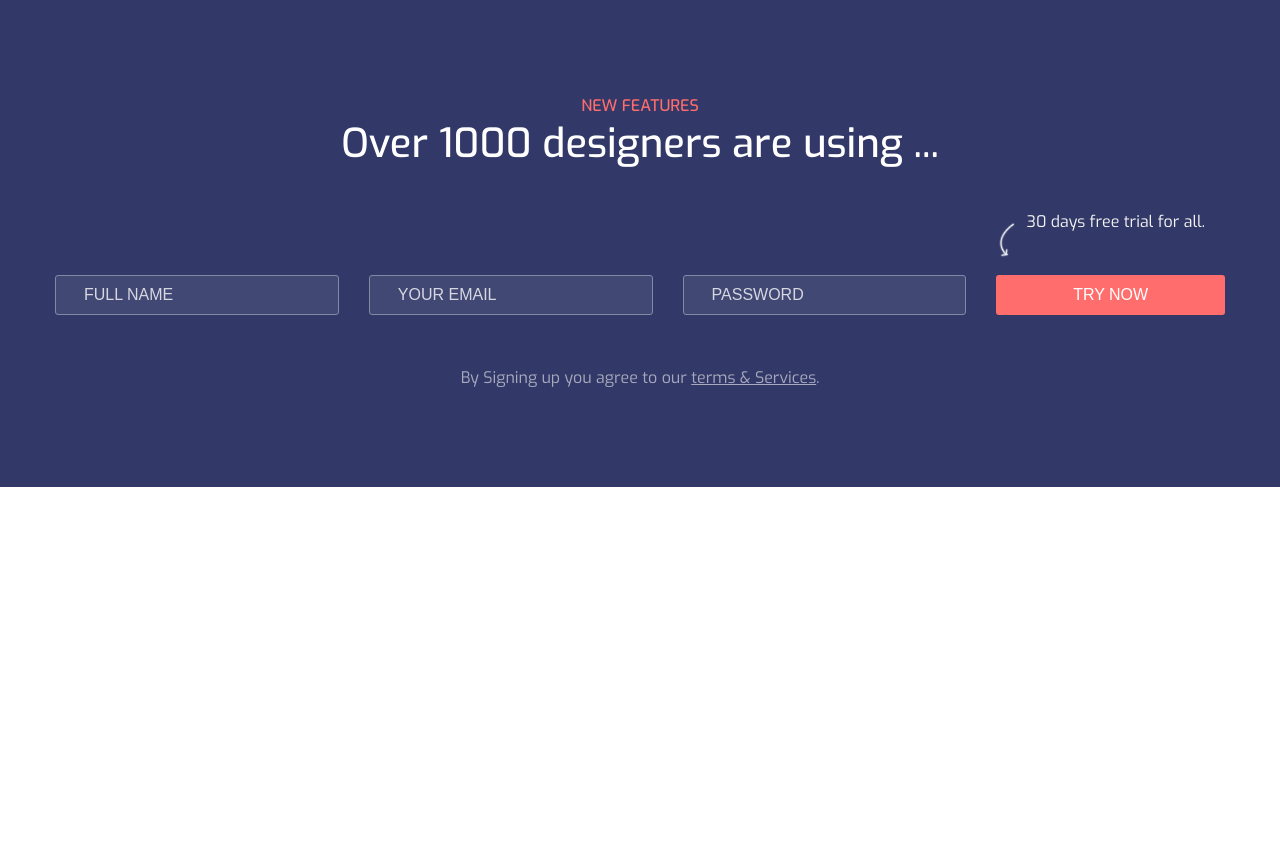
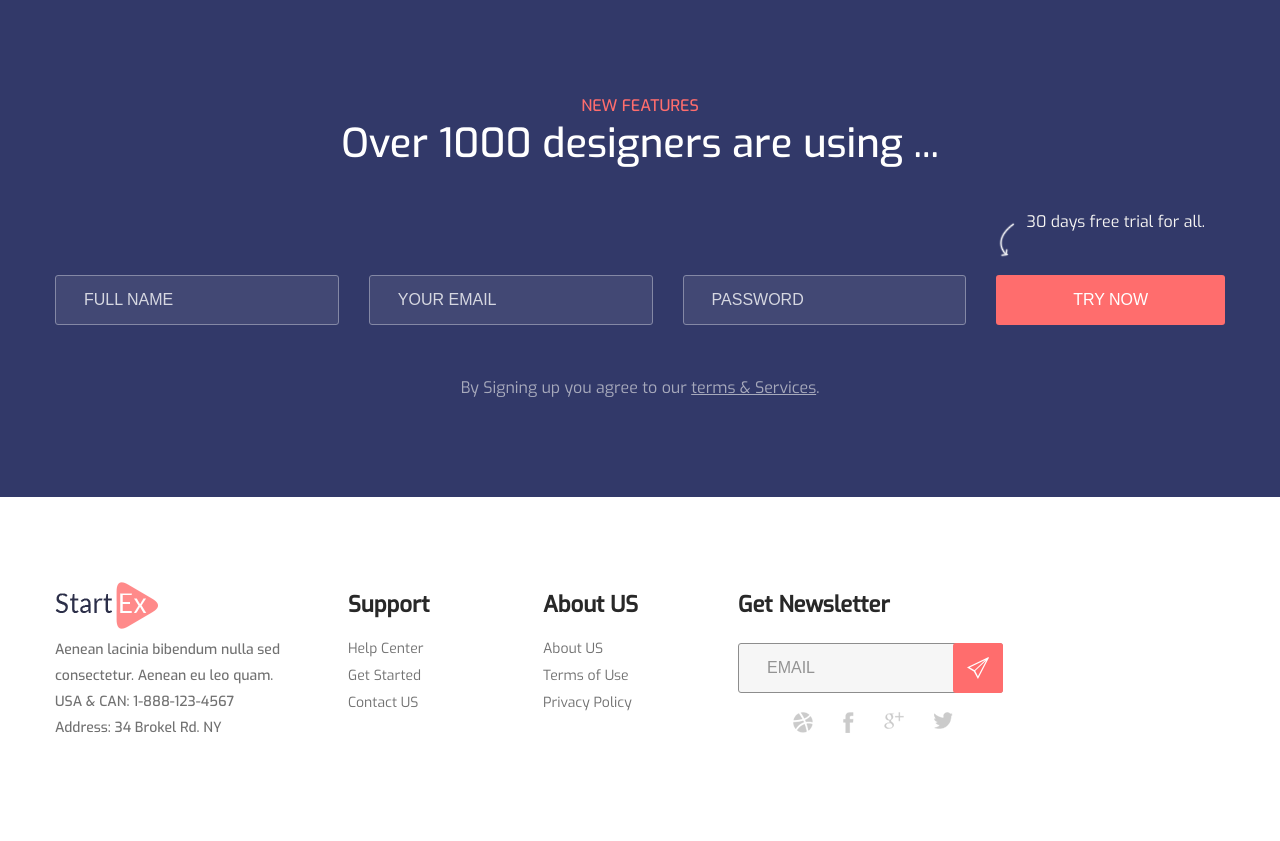
Before and after one commit to kukuew/startex, a plain HTML site: page index.html in a window 1280 px wide. Shown: the part 4231-5072 px from the top of the page. Before the commit the page ends 4718 px from the top, so only its background shows below. Drawn offline with Linux system fonts and the light colour scheme.

Commit message:
Footer section done. No adaptive. Fixed some bugs

```diff
--- a/css/style.css
+++ b/css/style.css
@@ -11,6 +11,20 @@ body {
 
 *, *::afeter, *::before {
     box-sizing: border-box;
+}
+
+.visually-hidden:not(:focus):not(:active) {
+	position: absolute;
+	width: 1px;
+	height: 1px;
+	margin: -1px;
+	border: 0;
+	padding: 0;
+	white-space: nowrap;
+	-webkit-clip-path: inset(100%);
+	        clip-path: inset(100%);
+	clip: rect(0 0 0 0);
+	overflow: hidden;
 }
 
 .center {
@@ -311,7 +325,7 @@ body {
     color: #fff;
     font-size: inherit;
     font-weight: 400;
-    padding: 10px 28px;
+    padding: 15px 28px;
     opacity: 0.8;
     margin-right: 30px;
 }
@@ -331,6 +345,7 @@ body {
     background-color: #ff6d6d;
     border: none;
     border-radius: 3px;
+    cursor: pointer;
 }
 
 .sign-up__terms-text {
@@ -344,3 +359,142 @@ body {
     color: inherit;
     font-weight: inherit;
 }
+
+/* Footer */
+
+.footer {
+    padding: 85px 0 100px;
+}
+
+.footer__wrapper {
+    display: flex;
+}
+
+.footer__col {
+    width: 195px;
+}
+
+.footer__info {
+    width: 293px;
+}
+
+.footer__newsletter {
+    width: 270px;
+}
+
+.footer__text {
+    padding: 0;
+    margin: 0;
+    width: 233px;
+    font-size: 14px;
+    opacity: 0.66;
+}
+
+.footer__col-title {
+    margin: 10px 0 17px;
+    padding: 0;
+
+    font-size: 22px;
+}
+
+.footer__col-list {
+    padding: 0;
+    margin: 0;
+
+    list-style: none;
+}
+
+.footer__col-link {
+    text-decoration: none;
+    font-size: 14px;
+    font-weight: 400;
+    color: inherit;
+    opacity: 0.66;
+}
+
+.footer__newsletter-input {
+    width: 207px;
+    border: 1px solid #8d8d8d;
+    border-radius: 3px;
+    background-color: #f6f6f6;
+    text-transform: uppercase;
+    color: #000;
+    font-size: inherit;
+    font-weight: 400;
+    padding: 15px 28px;
+}
+
+.footer__newsletter-input::placeholder {
+    color: #000;
+    opacity: 0.4;
+    font-size: inherit;
+}
+
+.footer__newsletter-form {
+    position: relative;
+    margin-top: 25px;
+}
+
+.footer__newsletter-submit {
+    position: absolute;
+    right: 5px;
+
+    width: 50px;
+    height: 50px;
+
+    background-color: #ff6d6d;
+    background-image: url(../img/newsletter-submit.png);
+    background-repeat: no-repeat;
+    background-position: 50% 50%;
+    border-radius: 3px;
+    border: none;
+    cursor: pointer;
+}
+
+.footer__social-list {
+    margin: 0;
+    padding: 0;
+    margin-top: 19px;
+
+    display: flex;
+    justify-content: center;
+
+    list-style: none;
+}
+
+.footer__social-item {
+    margin-right: 30px;
+}
+
+.footer__social-item:last-child {
+    margin-right: 0;
+}
+
+.footer__social-link {
+    display: block;
+    background-repeat: no-repeat;
+}
+
+.footer__social-link--dribbble {
+    width: 20px;
+    height: 21px;
+    background-image: url(../img/dribbble-logo.png);
+}
+
+.footer__social-link--facebook {
+    width: 11px;
+    height: 21px;
+    background-image: url(../img/facebook-logo.png);
+}
+
+.footer__social-link--google {
+    width: 20px;
+    height: 17px;
+    background-image: url(../img/googleplus-logo.png);
+}
+
+.footer__social-link--twitter {
+    width: 19px;
+    height: 17px;
+    background-image: url(../img/twitter-logo.png);
+}
--- a/index.html
+++ b/index.html
@@ -116,6 +116,45 @@
                 </div>
             </section>
         </main>
+        <footer class="footer">
+            <div class="container">
+                <div class="footer__wrapper">
+                    <div class="footer__info footer__col">
+                        <img src="img/footer-logo.png" alt="StartEX Logo" class="footer__logo" width="103px" height="47px">
+                        <p class="footer__text">Aenean lacinia bibendum nulla sed consectetur. Aenean eu leo quam. USA &  CAN: 1-888-123-4567 Address: 34 Brokel Rd. NY</p>
+                    </div>
+                    <div class="footer__support footer__col">
+                        <h3 class="footer__col-title">Support</h3>
+                        <ul class="footer__col-list">
+                            <li class="footer__col-item"><a href="#" class="footer__col-link">Help Center</a></li>
+                            <li class="footer__col-item"><a href="#" class="footer__col-link">Get Started</a></li>
+                            <li class="footer__col-item"><a href="#" class="footer__col-link">Contact US</a></li>
+                        </ul>
+                    </div>
+                    <div class="footer__about footer__col">
+                        <h3 class="footer__col-title">About US</h3>
+                        <ul class="footer__col-list">
+                            <li class="footer__col-item"><a href="#" class="footer__col-link">About US</a></li>
+                            <li class="footer__col-item"><a href="#" class="footer__col-link">Terms of Use</a></li>
+                            <li class="footer__col-item"><a href="#" class="footer__col-link">Privacy Policy</a></li>
+                        </ul>
+                    </div>
+                    <div class="footer__newsletter footer__col">
+                        <h3 class="footer__col-title">Get Newsletter</h3>
+                        <form class="footer__newsletter-form">
+                            <input type="text" class="footer__newsletter-input" placeholder="Email">
+                            <button class="footer__newsletter-submit" type="submit"><span class="visually-hidden">Get Newsletter</span></button>
+                        </form>
+                        <ul class="footer__social-list">
+                            <li class="footer__social-item"><a href="#" class="footer__social-link footer__social-link--dribbble"><span class="visually-hidden">Dribbble</span></a></li>
+                            <li class="footer__social-item"><a href="#" class="footer__social-link footer__social-link--facebook"><span class="visually-hidden">Facebook</span></a></li>
+                            <li class="footer__social-item"><a href="#" class="footer__social-link footer__social-link--google"><span class="visually-hidden">Google+</span></a></li>
+                            <li class="footer__social-item"><a href="#" class="footer__social-link footer__social-link--twitter"><span class="visually-hidden">Twitter</span></a></li>
+                        </ul>
+                    </div>
+                </div>
+            </div>
+        </footer>
     </div>
 </body>
 </html>
```
Also changed, not shown: img/dribbble-logo.png (added), img/facebook-logo.png (added), img/footer-logo.png (added), img/googleplus-logo.png (added), img/newsletter-submit.png (added), img/twitter-logo.png (added).
